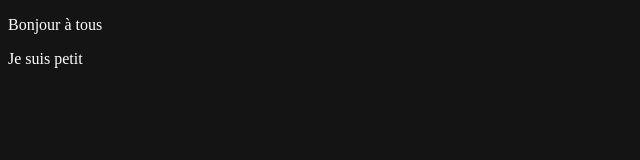
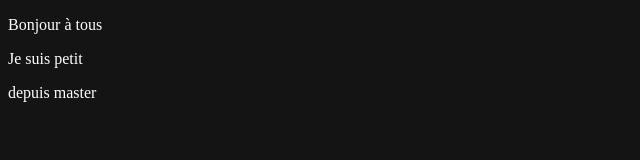
Before and after one commit to lejose/Test2, a plain HTML site: page index.html in a window 1280 px wide. Shown: the whole page, without its empty margins (0-640 px from the left). Drawn offline with Linux system fonts and the light colour scheme.

Commit message:
petite modif

```diff
--- a/index.html
+++ b/index.html
@@ -8,6 +8,7 @@
 <body>
     <p>Bonjour à tous</p>
     <p>Je suis petit</p>
+    <p> depuis master</p>
     <script src="assets/script.js"></script>
 </body>
 </html>
```
